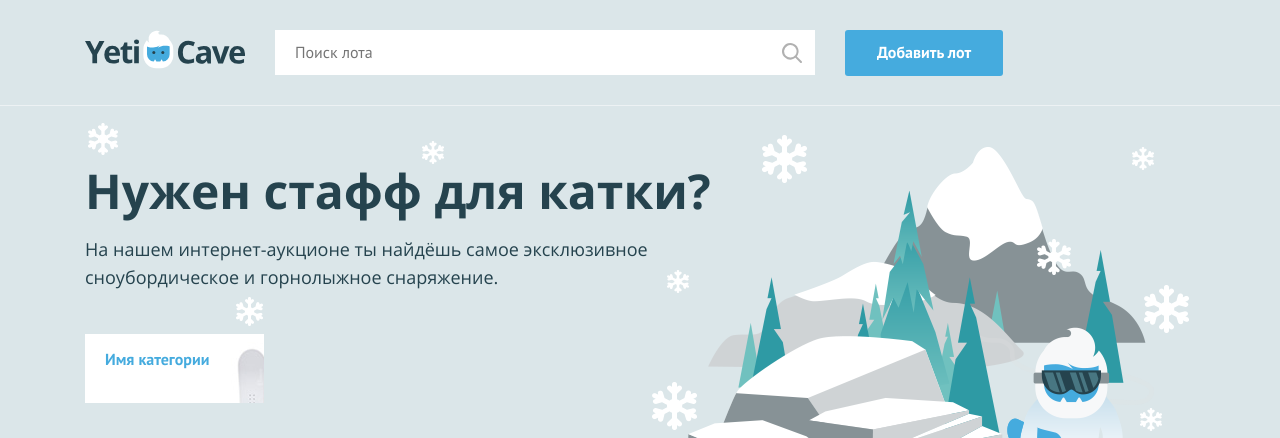
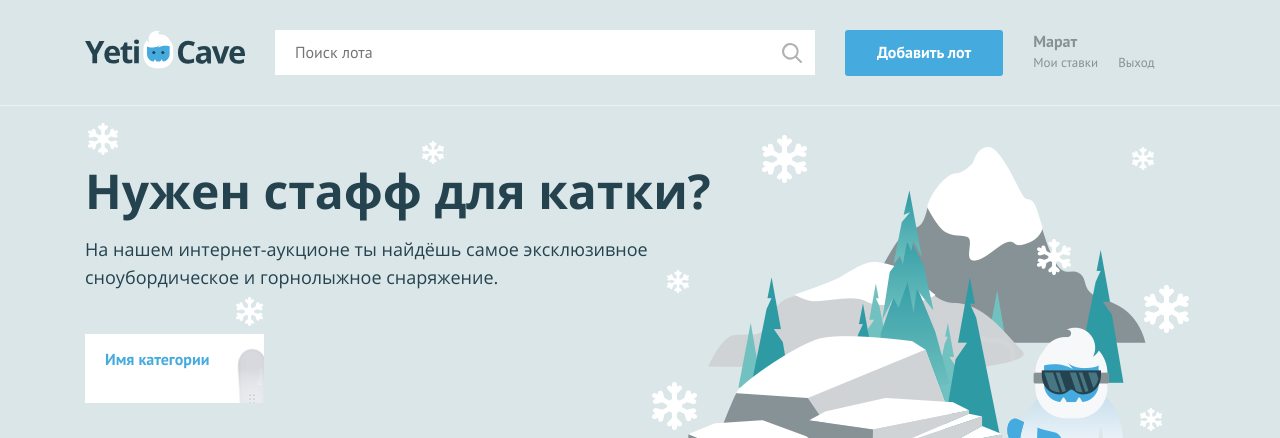
Before and after one commit to Keltzy147/59615-yeticave-11, a PHP site: page / in a window 1280 px wide. Shown: the top 438 px of the page. Run offline with PHP 8.4, Linux system fonts and the light colour scheme.

Commit message:
Выполнение задания №2

```diff
--- a/index.php
+++ b/index.php
@@ -1,15 +1,15 @@
 <?php
 $is_auth = rand(0, 1);
 
-$user_name = ''; // укажите здесь ваше имя
+$user_name = 'Марат'; // укажите здесь ваше имя
 ?>
 <!DOCTYPE html>
 <html lang="ru">
 <head>
     <meta charset="UTF-8">
     <title>Главная</title>
-    <link href="../css/normalize.min.css" rel="stylesheet">
-    <link href="../css/style.css" rel="stylesheet">
+    <link href="css/normalize.min.css" rel="stylesheet">
+    <link href="css/style.css" rel="stylesheet">
 </head>
 <body>
 <div class="page-wrapper">
@@ -18,7 +18,7 @@ $user_name = ''; // укажите здесь ваше имя
     <div class="main-header__container container">
         <h1 class="visually-hidden">YetiCave</h1>
         <a class="main-header__logo">
-            <img src="../img/logo.svg" width="160" height="39" alt="Логотип компании YetiCave">
+            <img src="img/logo.svg" width="160" height="39" alt="Логотип компании YetiCave">
         </a>
         <form class="main-header__search" method="get" action="https://echo.htmlacademy.ru" autocomplete="off">
             <input type="search" name="search" placeholder="Поиск лота">
@@ -29,7 +29,24 @@ $user_name = ''; // укажите здесь ваше имя
         <nav class="user-menu">
 
         <!-- здесь должен быть PHP код для показа меню и данных пользователя -->
-
+        <?php
+        if($is_auth == 1): ?>
+            <div class="user-menu__logged">
+            <p><?= $user_name ?></p>
+            <a class="user-menu__bets" href="pages/my-bets.html">Мои ставки</a>
+            <a class="user-menu__logout" href="#">Выход</a>
+          </div>
+        <?php
+        else: ?>
+            <ul class="user-menu__list">
+                <li class="user-menu__item">
+                    <a href="#">Регистрация</a>
+                </li>
+                <li class="user-menu__item">
+                    <a href="#">Вход</a>
+                </li>
+            </ul>
+    <?php endif; ?>
         </nav>
     </div>
 </header>
```
